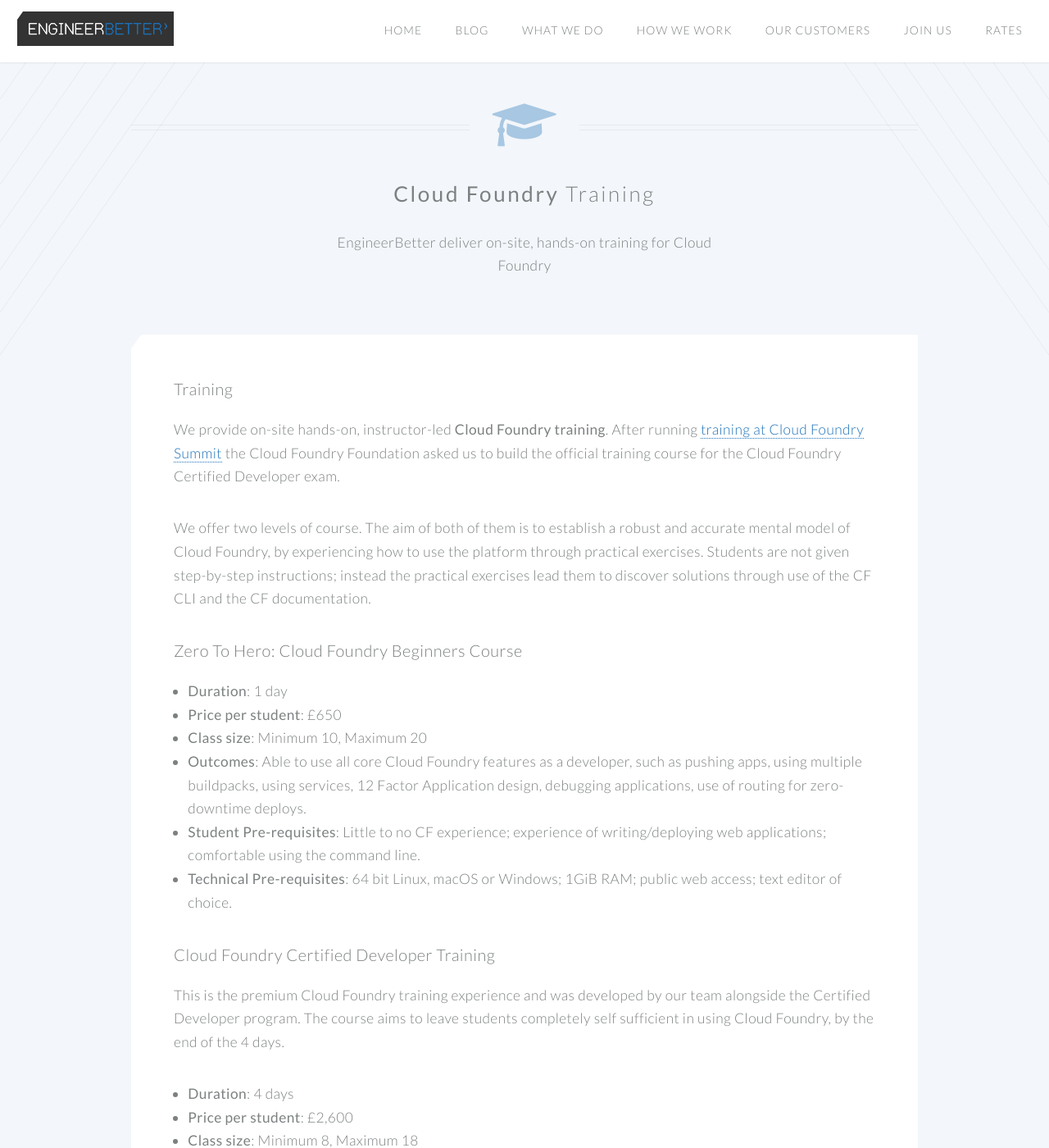
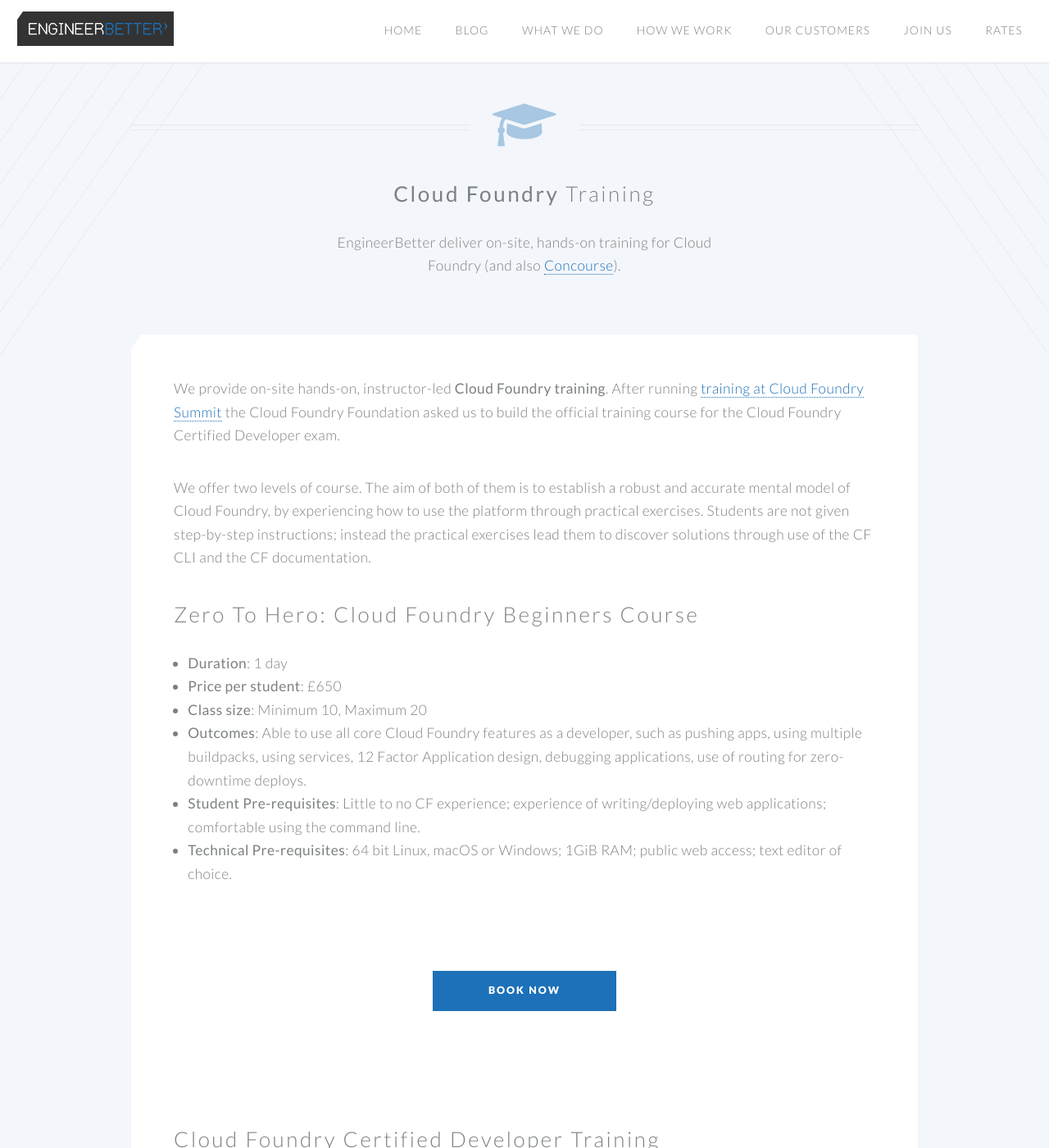
Before and after one commit to DanielJonesEB/engineerbetter.com, a Jekyll site: the page built from training.html, in a window 1280 px wide and 1400 px high. Shown: the whole window at 82% size. Built offline with Jekyll 4.4.1, drawn with Linux system fonts in a browser that asks for light colours.

Commit message:
cf training page tweaks

```diff
--- a/training.html
+++ b/training.html
@@ -10,7 +10,7 @@
           <span class="icon fa-graduation-cap"></span>
           <div class="6u -3u">
             <h2><strong>Cloud Foundry</strong>&nbsp;Training</h2>
-            <p>EngineerBetter deliver on-site, hands-on training for Cloud Foundry</p>
+            <p>EngineerBetter deliver on-site, hands-on training for Cloud Foundry (and also <a href="concourse-training.html">Concourse</a>).</p>
           </div>
         </header>
 
@@ -18,9 +18,6 @@
         <section class="wrapper style4 container clip">
 
           <div class="content">
-              <header>
-                <h3>Training</h3>
-              </header>
               <p>We provide on-site hands-on, instructor-led <strong>Cloud Foundry training</strong>.
                 After running <a href="https://cfsummiteu2016.sched.org/event/7qxA/training-cloud-foundry-for-beginners-from-zero-to-hero-dan-young-daniel-jones-peter-jones-engineerbetter-additional-fee-required-to-attend">training at Cloud Foundry Summit</a>
                 the Cloud Foundry Foundation asked us to build the official training course for the Cloud Foundry Certified Developer exam.</p>
@@ -31,7 +28,7 @@
               </p>
           </div>
           <div class="content" id="zth">
-                <h3>Zero To Hero: Cloud Foundry Beginners Course</h3>
+                <h2>Zero To Hero: Cloud Foundry Beginners Course</h2>
                 <ul>
                   <li><b>Duration</b>: 1 day</li>
                   <li><b>Price per student</b>: £650</li>
@@ -42,9 +39,11 @@
                   <li><b>Technical Pre-requisites</b>: 64 bit Linux, macOS or Windows; 1GiB RAM; public web access; text editor of choice.</li>
                 </ul>
             </div>
-
+            <section class="wrapper special boxout">
+              <a class="button special" href="#contact">Book Now</a>
+            </section>
             <div class="content" id="cfcd">
-                <h3>Cloud Foundry Certified Developer Training</h3>
+                <h2>Cloud Foundry Certified Developer Training</h2>
                 <p>
                 This is the premium Cloud Foundry training experience and was developed by our team alongside the Certified Developer program.
                 The course aims to leave students completely self sufficient in using Cloud Foundry, by the end of the 4 days.
@@ -64,6 +63,8 @@
                 For either course we provide <b>one instructor for every 10 students</b>, so for example if you have a class size of 15 this would need two instructors. Travel and expenses (outside of London, England) are charged separately.
                 </p>
             </div>
-
+            <section class="wrapper special boxout">
+              <a class="button special" href="#contact">Book Now</a>
+            </section>
         </section>
       </article>
```
